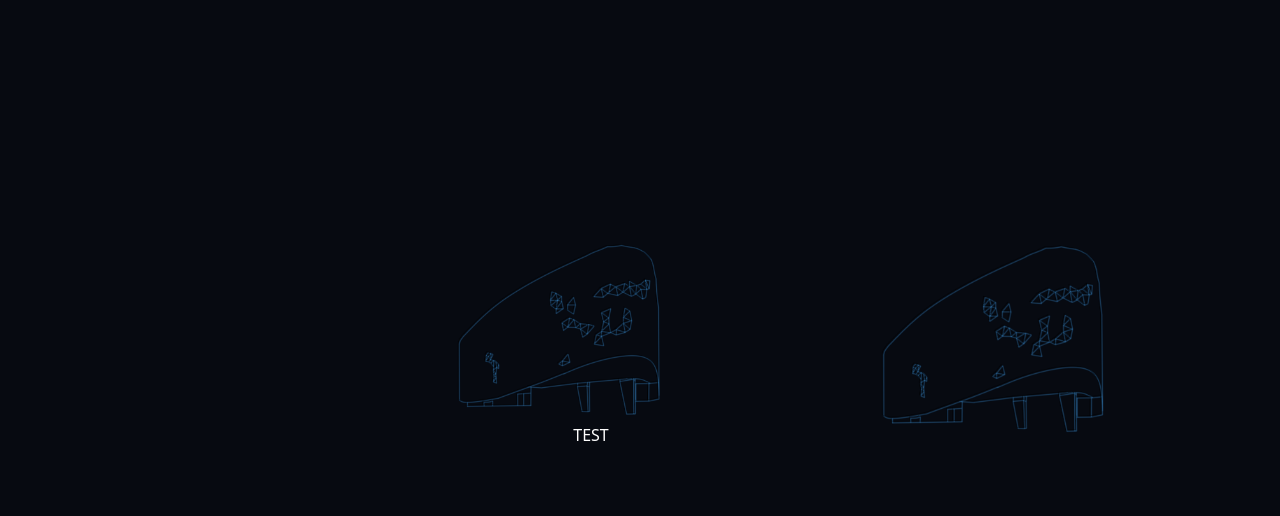
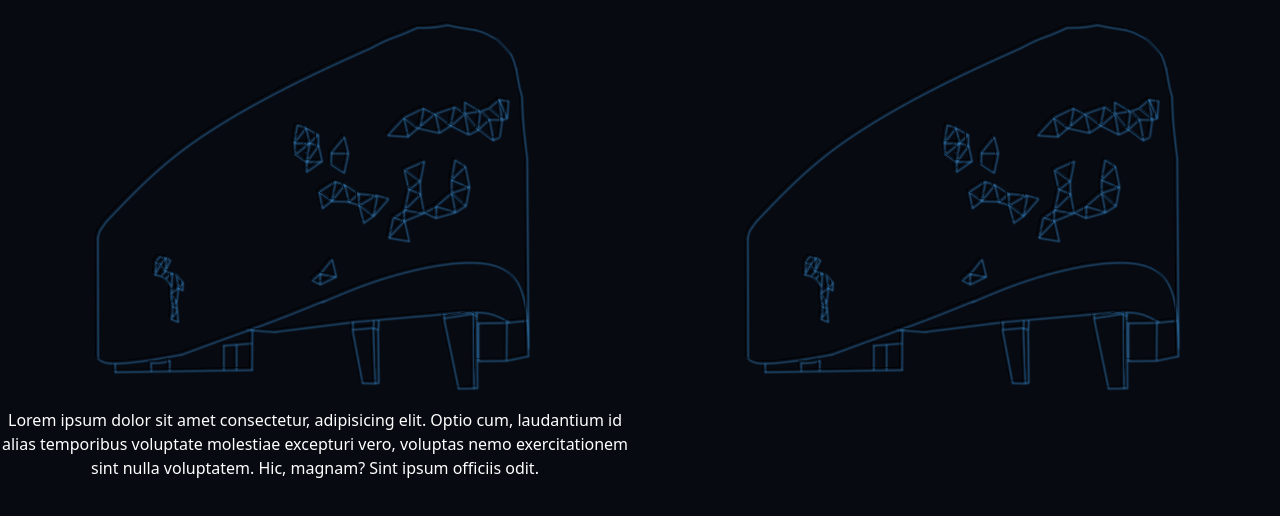
Before and after one commit to muabdali/portfoliowebsite, a website: page public/home.html in a window 1280 px wide. Shown: the part 774-1290 px from the top of the page. Drawn offline with Linux system fonts and the light colour scheme.

Commit message:
fixed ratio in about section

```diff
--- a/public/home.html
+++ b/public/home.html
@@ -46,17 +46,17 @@
                 </div>
             </div>
 
-            <div  id="about" class="bg-navy w-full h-[1050px] grid">
+            <div  id="about" class="bg-navy w-full h-[1050px]">
                 <div class="w-full ">
-                    <div class="text-blue-400 bg-navy text-5xl font-mono font-bold drop-shadow-sm pt-20 pl-10 font-bold">about me</div>
+                    <div class="text-blue-400 bg-navy text-5xl font-mono font-bold drop-shadow-sm pt-20 pl-10">about me</div>
                     </div>
-                <div class="h-56 grid grid-cols-2 gap-5 pl-56 ml-36 mb-56 pb-12 ">
-                    <figure class="text-center">
-                        <img class="object-scale-down h-48 w-96" src="lassondevector.png" alt="Image of Lassonde building at YorkU.">
-                        <figcaption class="text-white">TEST</figcaption>
+                <div class="h-56 grid grid-cols-2 gap-5 mb-56 pb-12 ">
+                    <figure class="text-center w-1/2">
+                        <img class="" src="lassondevector.png" alt="Image of Lassonde building at YorkU.">
+                        <figcaption class="text-white">Lorem ipsum dolor sit amet consectetur, adipisicing elit. Optio cum, laudantium id alias temporibus voluptate molestiae excepturi vero, voluptas nemo exercitationem sint nulla voluptatem. Hic, magnam? Sint ipsum officiis odit.</figcaption>
                     </figure>
                     <div>
-                        <img class="max-w-xs" src="lassondevector.png" alt="Image of Lassonde building at YorkU.">
+                        <img class="" src="lassondevector.png" alt="Image of Lassonde building at YorkU.">
                     </div>
                 </div>
             </div>
```
